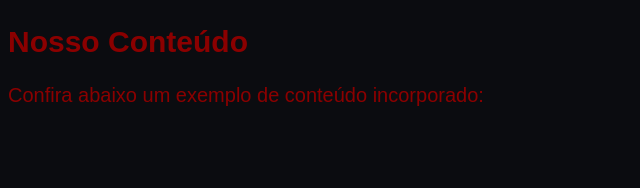
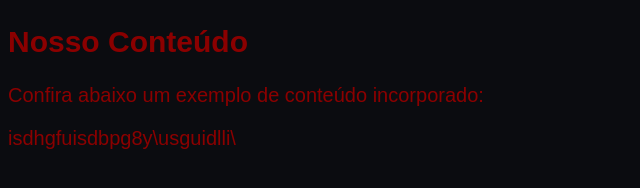
Before and after one commit to ViniciusKpz/Site_game, a plain HTML site: page article.html in a window 1280 px wide. Shown: the whole page, without its empty margins (0-640 px from the left). Drawn offline with Linux system fonts and the light colour scheme.

Commit message:
Update article.html

```diff
--- a/article.html
+++ b/article.html
@@ -9,5 +9,6 @@
 <body class="Corpo_texto">
     <h2>Nosso Conteúdo</h2>
     <p>Confira abaixo um exemplo de conteúdo incorporado:</p>
+    isdhgfuisdbpg8y\usguidlli\
 </body>
 </html>
```
